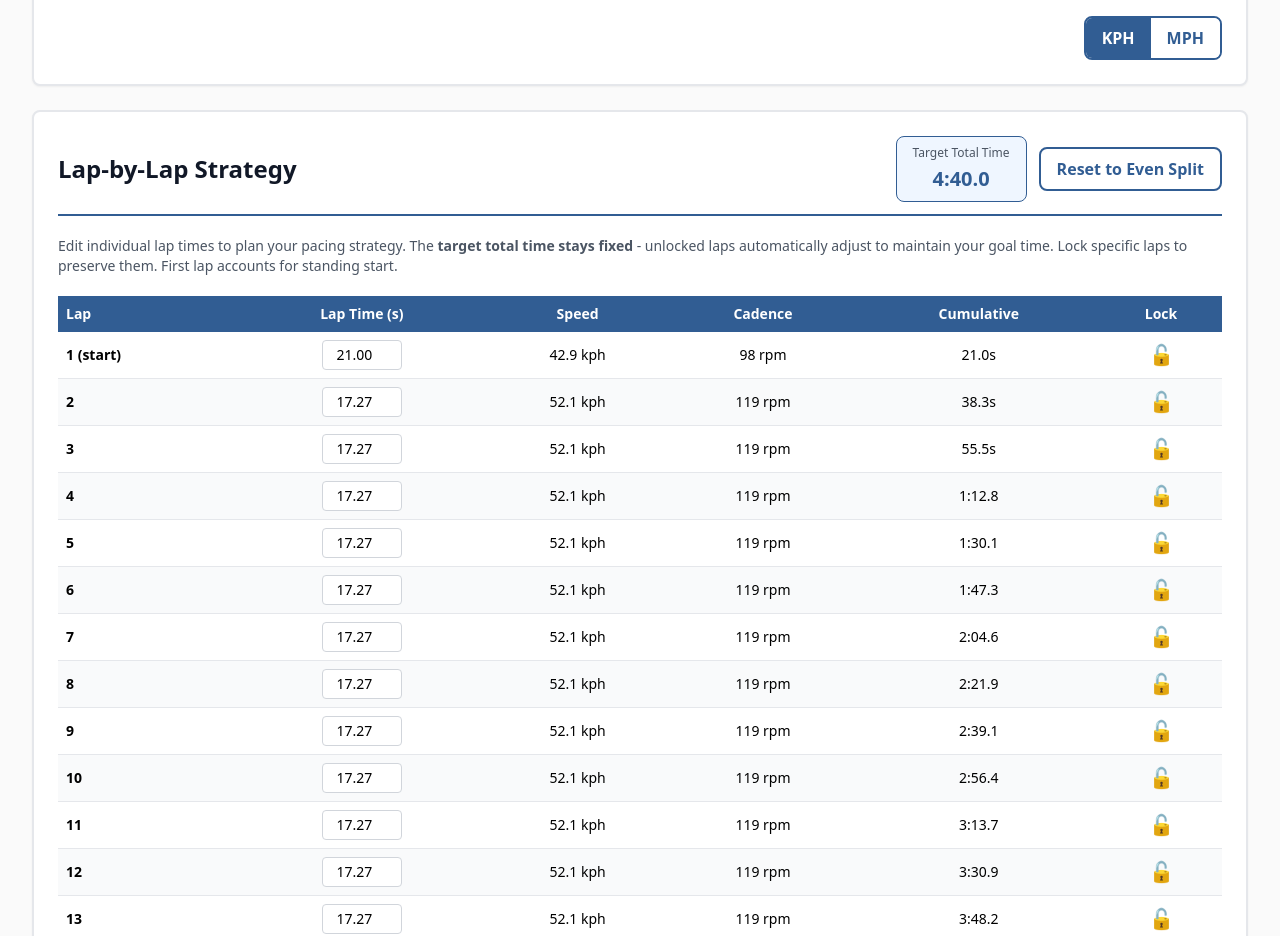
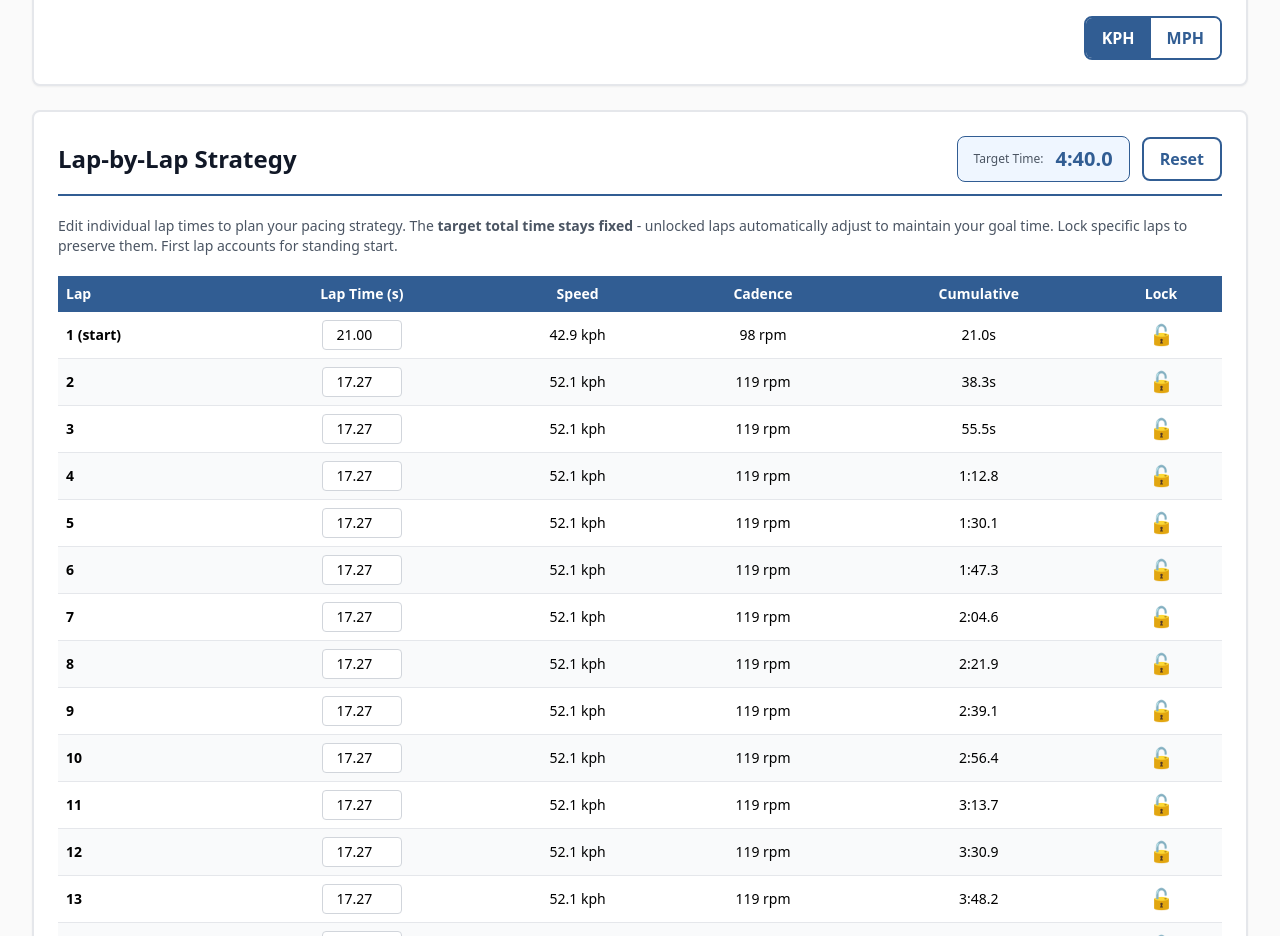
Before and after one commit to maccavamzoo/bikotic-genesis, a Next.js app: page /tools/track-cycling-calculator in a window 1280 px wide. Shown: the part 1300-2236 px from the top of the page. Built offline with nearby package versions, Linux system fonts and the light colour scheme.

Commit message:
Update page.tsx

```diff
--- a/app/tools/track-cycling-calculator/page.tsx
+++ b/app/tools/track-cycling-calculator/page.tsx
@@ -500,15 +500,15 @@ export default function TrackCyclingCalculator() {
               Lap-by-Lap Strategy
             </h2>
             <div className="flex flex-col sm:flex-row items-start sm:items-center gap-3 w-full md:w-auto">
-              <div className="bg-blue-50 border border-bikotic-blue rounded-lg px-4 py-2 w-full sm:w-auto">
-                <div className="text-xs text-gray-600 mb-1">Target Total Time</div>
-                <div className="text-xl font-bold text-bikotic-blue text-center">{formatTime(targetTime)}</div>
+              <div className="bg-blue-50 border border-bikotic-blue rounded-lg px-4 py-2 w-full sm:w-auto flex items-center gap-3">
+                <div className="text-xs text-gray-600 whitespace-nowrap">Target Time:</div>
+                <div className="text-xl font-bold text-bikotic-blue">{formatTime(targetTime)}</div>
               </div>
               <button
                 onClick={resetLaps}
                 className="px-4 py-2 border-2 border-bikotic-blue text-bikotic-blue rounded-lg font-semibold transition-colors hover:bg-gray-50 w-full sm:w-auto whitespace-nowrap"
               >
-                Reset to Even Split
+                Reset
               </button>
             </div>
           </div>
```
